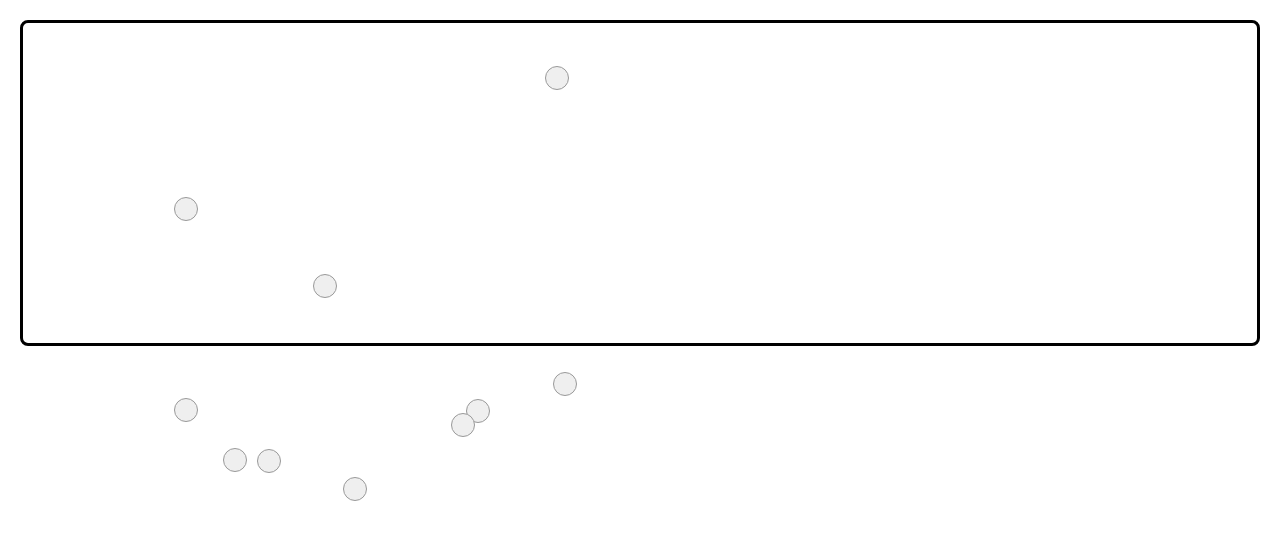
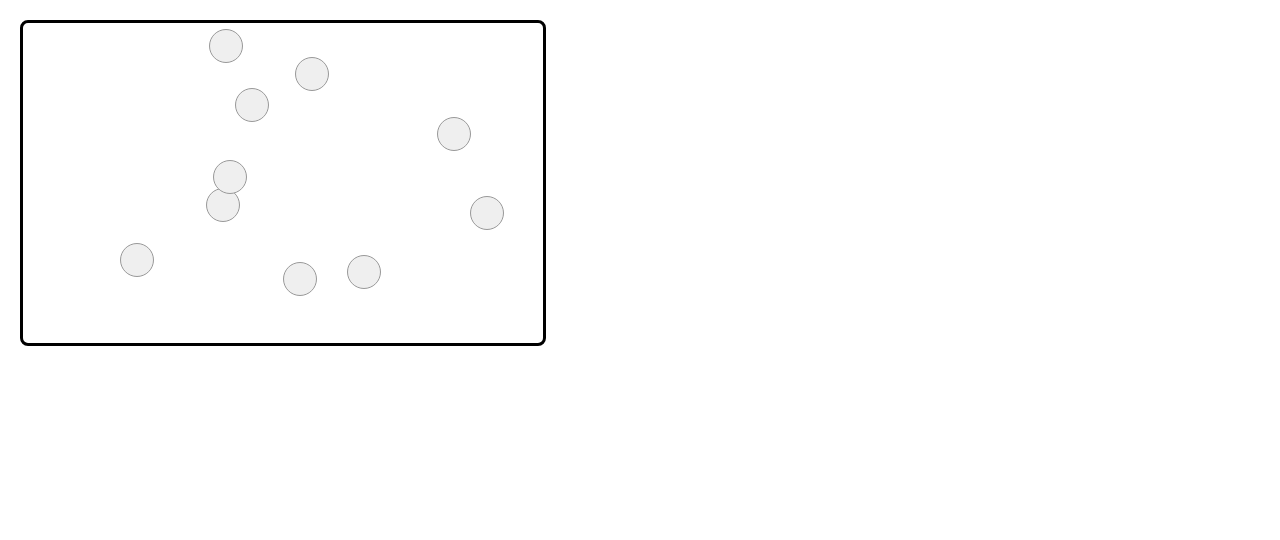
Before and after one commit to ana-baltaretu/Visualizer, a React (Create React App) app in the folder visualizer/: page /graph in a window 1280 px wide. Shown: the top 540 px of the page. Built offline with nearby package versions, Linux system fonts and the light colour scheme.

Commit message:
Add spawn inside box for the nodes in the Graph + refactoring
!Resizing the screen does not modify the position of the nodes - bug

```diff
--- a/visualizer/src/css/Graph.css
+++ b/visualizer/src/css/Graph.css
@@ -2,16 +2,11 @@ body {
   font: 14px "Century Gothic", Futura, sans-serif;
 }
 
-.graphBox {
+.graph {
+  background-color: white;
   border: solid black 3px;
   border-radius: 1vh;
   padding: 10px;
-  min-width: 300px;
-  min-height: 300px;
-}
-
-.graph{
-  padding: 1px;
 }
 
 .circle {
@@ -22,8 +17,6 @@ body {
   font-size: 24px;
   font-weight: bold;
   line-height: 34px;
-  height: 3vmin;
-  width: 3vmin;
   margin-right: -1px;
   margin-top: -1px;
   padding: 0;
--- a/visualizer/src/index.js
+++ b/visualizer/src/index.js
@@ -6,7 +6,7 @@ import App from './js/App';
 import Board from './js/Board'
 import Stack from './js/Stack'
 import * as serviceWorker from './js/serviceWorker';
-import GraphBox from './js/GraphBox';
+import Graph from './js/Graph';
 
 ReactDOM.render(
   <Router>
@@ -21,7 +21,7 @@ ReactDOM.render(
         <Stack />
       </Route>
       <Route path="/graph">
-        <GraphBox />
+        <Graph />
       </Route>
     </div>
   </Router>,
--- /dev/null
+++ b/visualizer/src/js/Graph.js
@@ -0,0 +1,107 @@
+import React from 'react';
+import '../css/Graph.css';
+import '../css/_color-Scheme.css';
+
+global.index = 0;
+
+let isMoving = false;
+
+function startMoving(event) {
+  event.preventDefault();
+  isMoving = true;
+}
+
+function stopMoving(event) {
+  event.preventDefault();
+  isMoving = false;
+}
+
+class Circle extends React.Component {
+
+  render() {
+
+    function placeDiv(event) {
+      event.preventDefault();
+      if (isMoving === true) {
+        var d = event.target;
+        d.style.position = "absolute";
+        // console.log(event.target.id + " " + event.clientX + " " + event.clientY + " " + d.style.left + " " + d.style.top);
+        d.style.left = event.clientX - 15 + 'px';
+        d.style.top = event.clientY - 15 + 'px';
+      }
+    }
+
+    return (
+      <div>
+          <button className = "circle" id = {global.index++}
+          onMouseMove = {placeDiv} >
+          </button>
+      </div>
+
+    );
+  }
+}
+
+class Graph extends React.Component {
+
+
+  componentDidMount() {
+
+    var graph = document.getElementById("graph");
+
+
+    graph.style.minHeight = 300 + "px";
+    graph.style.minWidth = 300 + "px";
+    graph.style.maxWidth = 500 + "px";
+
+    let topOffset = graph.offsetTop;
+    let leftOffset = graph.offsetLeft;
+    let circleRadius = 34;
+    let height = graph.offsetHeight;
+    let width = graph.offsetWidth;
+    let spawnHeight = height - circleRadius - 10;
+    let spawnWidth = width - circleRadius - 10;
+    // console.log(topOffset + " " + leftOffset);
+    // console.log(height + " " + width);
+    // console.log(graph.children);
+    var nodes = document.getElementById("graph").children;
+    for (var i = 0; i < nodes.length; i++) {
+      var node = nodes[i];
+      var circle = node.children[0];
+      circle.style.width = circleRadius + "px";
+      circle.style.height = circleRadius + "px";
+      circle.style.position = "absolute";
+      circle.style.left = leftOffset + Math.random() * spawnWidth + "px";
+      circle.style.top = topOffset + Math.random() * spawnHeight + "px";
+      // console.log(circle.offsetTop + " " + circle.offsetLeft);
+    }
+  }
+
+  renderCircle(j) {
+    return <Circle key = {j}/>;
+  }
+
+  renderRow(count) {
+    var row = [];
+    for (var j = 0; j < count; j++) {
+      row.push(this.renderCircle(j));
+    }
+    return row;
+  }
+
+
+
+  render() {
+
+    return (
+      <div>
+        <div id = "graph" className = "graph" onMouseDown = {startMoving} onMouseUp = {stopMoving} onMouseLeave = {stopMoving}>
+        {this.renderRow(10)}
+        </div>
+      </div>
+
+    )
+  }
+}
+
+export default Graph;
--- a/visualizer/src/js/GraphBox.js
+++ /dev/null
@@ -1,88 +0,0 @@
-import React from 'react';
-import '../css/Graph.css';
-import '../css/_color-Scheme.css';
-
-global.index = 0;
-
-let isMoving = false;
-
-function startMoving(event) {
-  event.preventDefault();
-  isMoving = true;
-}
-
-function stopMoving(event) {
-  event.preventDefault();
-  isMoving = false;
-}
-
-class Circle extends React.Component {
-
-  render() {
-
-    function placeDiv(event) {
-      event.preventDefault();
-      if (isMoving === true) {
-        var d = event.target;
-        d.style.position = "absolute";
-        console.log(event.target.id);
-        d.style.left = event.clientX - 5 + 'px';
-        d.style.top = event.clientY - 5 + 'px';
-      }
-
-    }
-
-    return (
-      <div>
-          <button className = "circle" id = {global.index++} style = {{position: "absolute", left: 100 + Math.random() * 500 +"px", top: 50 + Math.random() * 500 + "px"}} onMouseMove = {placeDiv}>
-          </button>
-      </div>
-
-    );
-  }
-}
-
-class Graph extends React.Component {
-  renderCircle(j) {
-    return <Circle key = {j}/>;
-  }
-
-  renderRow(count) {
-    var row = [];
-    for (var j = 0; j < count; j++) {
-      row.push(this.renderCircle(j));
-    }
-    return row;
-  }
-
-
-
-  render() {
-
-    return (
-      <div>
-        <div className = "graph" >
-        {this.renderRow(10)}
-        </div>
-      </div>
-
-    )
-  }
-}
-
-class GraphBox extends React.Component {
-  renderGraph() {
-    return <Graph/>;
-  }
-
-  render() {
-
-    return (
-      <div className = "graphBox" onMouseDown = {startMoving} onMouseUp = {stopMoving} onMouseLeave = {stopMoving}>
-        {this.renderGraph()}
-      </div>
-    )
-  }
-}
-
-export default GraphBox;
```
